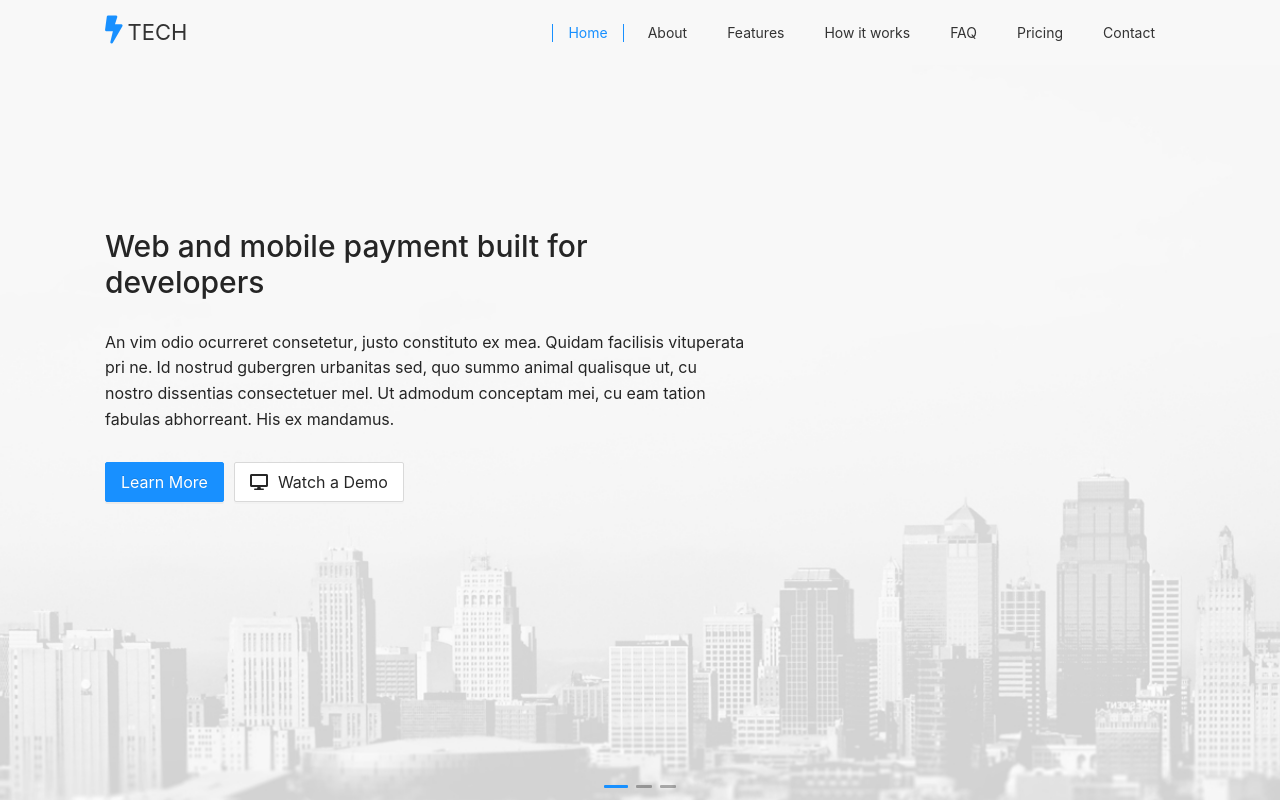
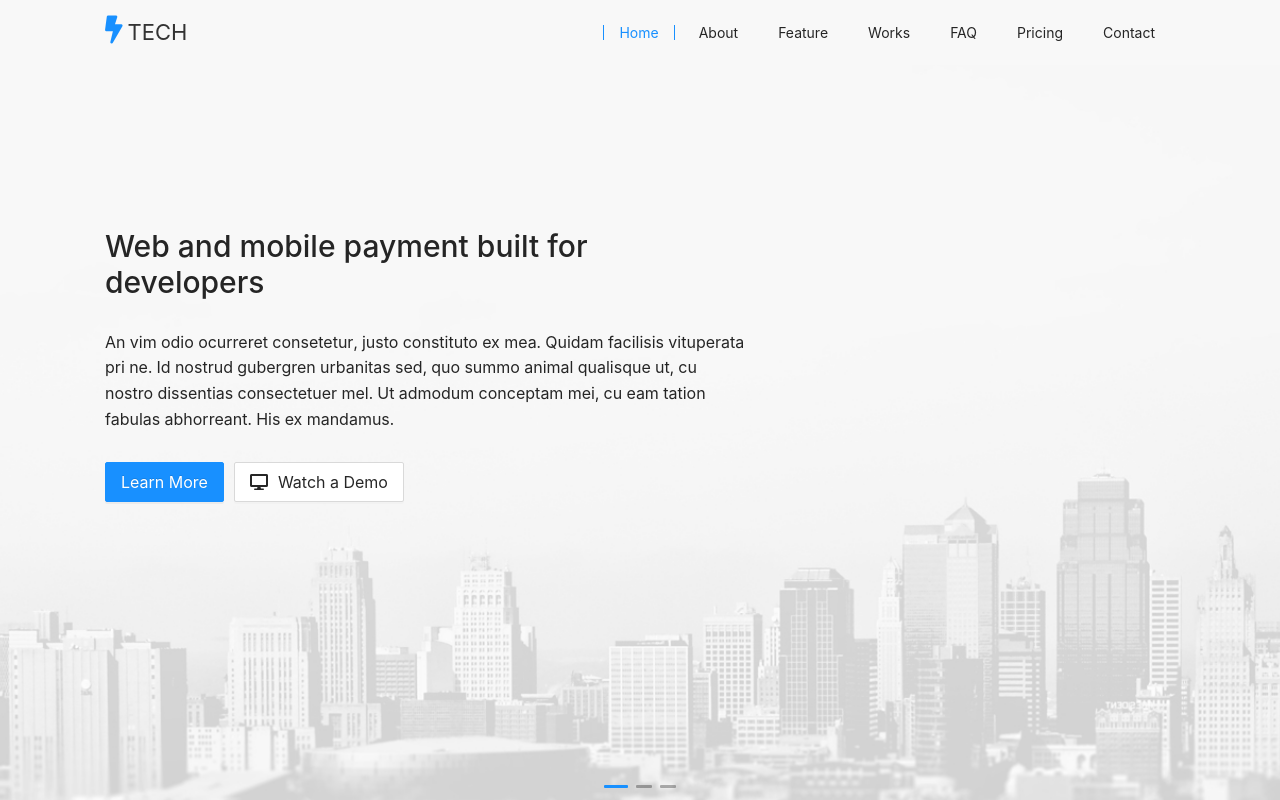
Before and after one commit to tanhoang0710/simple-prj-react-with-antd, a React (Create React App) app: page / in a window 1280 px wide. Shown: the top 800 px of the page. Built offline with nearby package versions, Linux system fonts and the light colour scheme.

Commit message:
#12 - Work on anchor link component

```diff
--- a/src/components/common/AppHeader.js
+++ b/src/components/common/AppHeader.js
@@ -1,14 +1,6 @@
-import { Menu } from "antd";
-
-const items = [
-	{ label: "Home", key: "home" },
-	{ label: "About", key: "about" },
-	{ label: "Features", key: "features" },
-	{ label: "How it works", key: "howitworks" },
-	{ label: "FAQ", key: "faq" },
-	{ label: "Pricing", key: "pricing" },
-	{ label: "Contact", key: "contact" },
-];
+import React from "react";
+import { Anchor } from "antd";
+const { Link } = Anchor;
 
 export default function AppHeader() {
 	return (
@@ -18,11 +10,15 @@ export default function AppHeader() {
 					<i className="fas fa-bolt"></i>
 					<a href="https://www.google.com/">Tech</a>
 				</div>
-				<Menu
-					mode="horizontal"
-					defaultSelectedKeys={["home"]}
-					items={items}
-				/>
+				<Anchor targetOffset="65">
+					<Link href="#hero" title="Home" />
+					<Link href="#about" title="About" />
+					<Link href="#feature" title="Feature" />
+					<Link href="#works" title="Works" />
+					<Link href="#faq" title="FAQ" />
+					<Link href="#pricing" title="Pricing" />
+					<Link href="#contact" title="Contact" />
+				</Anchor>
 			</div>
 		</div>
 	);
--- a/src/components/home/AppAbout.js
+++ b/src/components/home/AppAbout.js
@@ -27,7 +27,7 @@ const items = [
 
 export default function AppAbout() {
 	return (
-		<div className="block aboutBlock">
+		<div id="about" className="block aboutBlock">
 			<div className="container-fluid">
 				<div className="titleHolder">
 					<h2>About Us</h2>
--- a/src/components/home/AppContact.js
+++ b/src/components/home/AppContact.js
@@ -10,7 +10,7 @@ export default function AppContact() {
 	};
 
 	return (
-		<div className="block contactBlock">
+		<div id="contact" className="block contactBlock">
 			<div className="container-fluid">
 				<div className="titleHolder">
 					<h2>Get in Touch</h2>
--- a/src/components/home/AppFaq.js
+++ b/src/components/home/AppFaq.js
@@ -4,7 +4,7 @@ const { Panel } = Collapse;
 
 export default function AppFaq() {
 	return (
-		<div className="block faqBlock">
+		<div id="faq" className="block faqBlock">
 			<div className="container-fluid">
 				<Collapse defaultActiveKey={["1"]}>
 					<Panel header="How to setup the theme?" key="1">
--- a/src/components/home/AppHero.js
+++ b/src/components/home/AppHero.js
@@ -24,7 +24,7 @@ const items = [
 
 export default function AppHero() {
 	return (
-		<div className="heroBlock">
+		<div id="hero" className="heroBlock">
 			<Carousel>
 				{items.map((item) => {
 					return (
```
